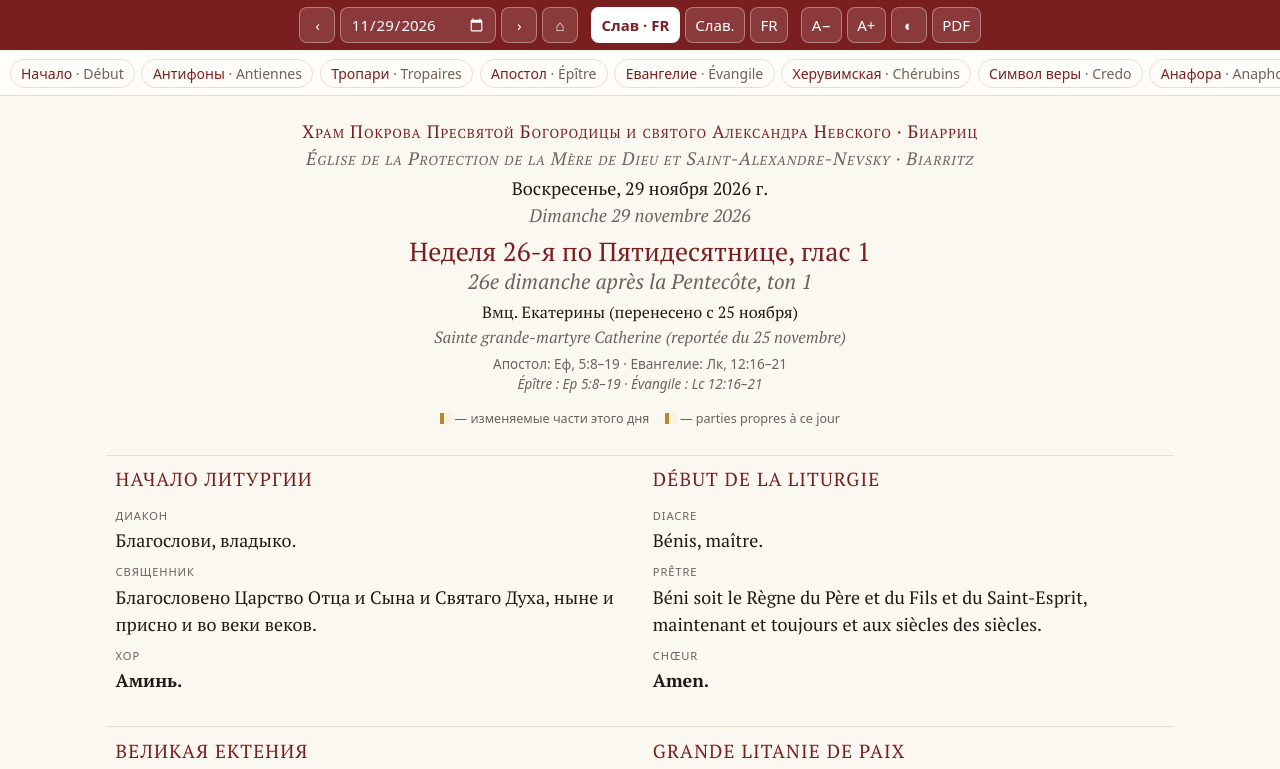
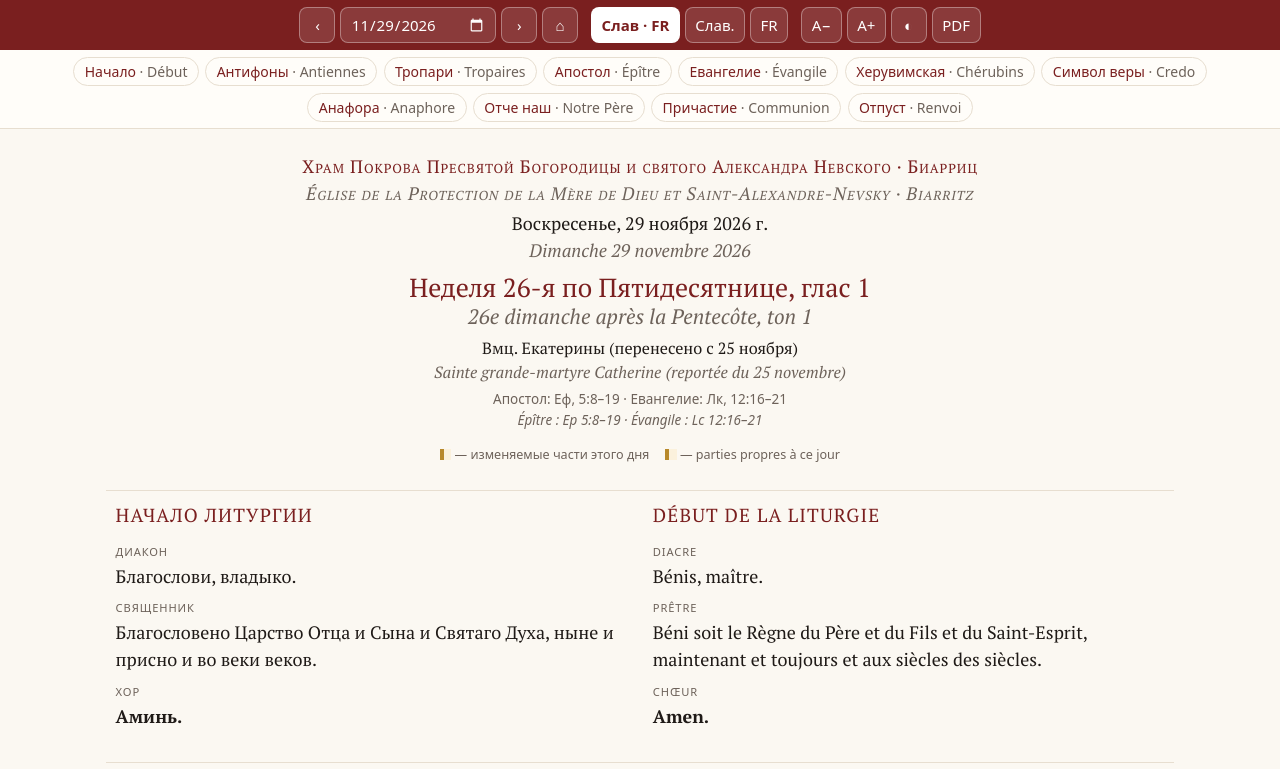
Before and after one commit to Liudmylla/liturgie-paroisse, a website: page index.html in a window 1280 px wide. Shown: the top 769 px of the page. Drawn offline with Linux system fonts and the light colour scheme.

Commit message:
Fix desktop navigation: wrap section links and offset sticky header

```diff
--- a/css/style.css
+++ b/css/style.css
@@ -27,7 +27,7 @@ body[data-theme="dark"] {
 
 * { box-sizing: border-box; }
 
-html { scroll-padding-top: 7.5rem; }
+html { scroll-padding-top: calc(var(--nav-h, 120px) + 0.5rem); }
 
 body {
   margin: 0;
@@ -76,7 +76,7 @@ body[data-theme="dark"] .toolbar { background: #3b1513; }
 
 .toc {
   position: sticky;
-  top: 52px;
+  top: var(--toolbar-h, 0px);
   z-index: 9;
   display: flex;
   gap: 0.4rem;
@@ -178,6 +178,10 @@ body[data-theme="light"] .row.label .cell p { color: #8a6417; }
 footer { margin-top: 2.5rem; padding-top: 1rem; border-top: 1px solid var(--line); font-family: system-ui, sans-serif; font-size: 0.65em; color: var(--muted); text-align: center; }
 footer .cs, footer .fr { display: block; margin: 0.3rem 0; }
 
+@media (min-width: 721px) {
+  .toc { flex-wrap: wrap; justify-content: center; overflow: visible; }
+}
+
 /* На телефоне языки идут друг под другом */
 @media (max-width: 720px) {
   main { padding: 0.6rem 0.5rem 3rem; }
@@ -188,8 +192,6 @@ footer .cs, footer .fr { display: block; margin: 0.3rem 0; }
   body[data-lang="both"] .row.label .cell.fr { display: none; }
   .toolbar { position: static; gap: 0.35rem 0.5rem; }
   .toolbar button, .toolbar input { min-height: 34px; padding: 0.15rem 0.5rem; font-size: 14px; }
-  .toc { top: 0; }
-  html { scroll-padding-top: 3.2rem; }
 }
 
 @media print {
--- a/js/app.js
+++ b/js/app.js
@@ -324,7 +324,21 @@
     window.addEventListener("popstate", render);
   }
 
+  // Высота закреплённых панелей зависит от ширины экрана и размера шрифта.
+  function measureNav() {
+    const bar = document.querySelector(".toolbar");
+    const toc = document.querySelector(".toc");
+    const barH = getComputedStyle(bar).position === "sticky" ? bar.offsetHeight : 0;
+    const root = document.documentElement.style;
+    root.setProperty("--toolbar-h", barH + "px");
+    root.setProperty("--nav-h", barH + toc.offsetHeight + "px");
+  }
+
   applyPrefs();
   bind();
+  measureNav();
+  new ResizeObserver(measureNav).observe(document.querySelector(".toolbar"));
+  new ResizeObserver(measureNav).observe(document.querySelector(".toc"));
+  window.addEventListener("resize", measureNav);
   render();
 })();
```
